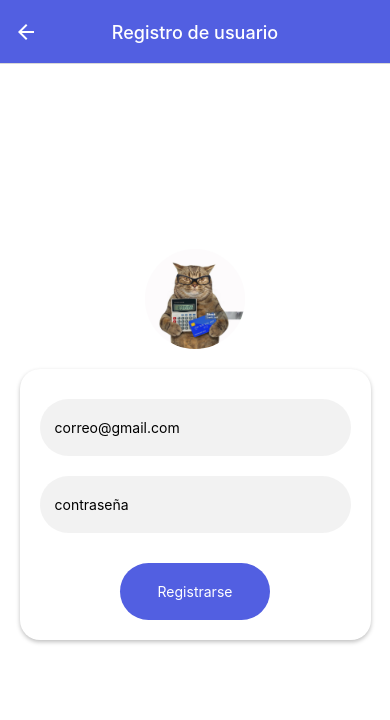
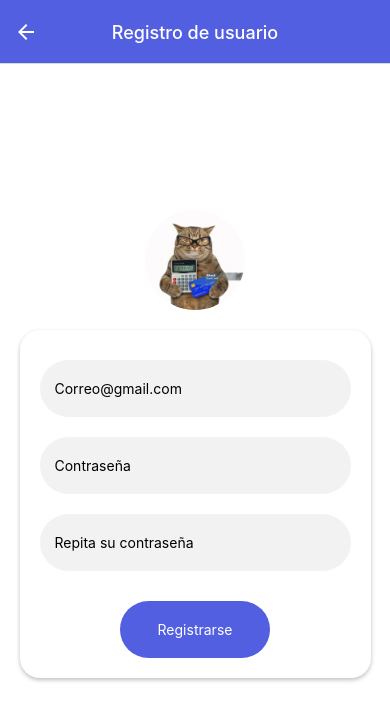
Before and after one commit to Yeremy-Molina-Boundpay/BoundPay, a React Native app: screen /Registro in a window 390 px wide. Shown: the top 720 px of the page. Built offline with nearby package versions, Linux system fonts and the light colour scheme.

Commit message:
repetir contraseña creado

```diff
--- a/credenciales.js
+++ b/credenciales.js
@@ -2,6 +2,8 @@
 import { initializeApp } from "firebase/app";
 import { getAuth, initializeAuth, getReactNativePersistence } from "firebase/auth";
 import AsyncStorage from "@react-native-async-storage/async-storage";
+
+
 // TODO: Add SDKs for Firebase products that you want to use
 // https://firebase.google.com/docs/web/setup#available-libraries
 
@@ -21,4 +23,5 @@ const auth = initializeAuth(app, {
     persistence: getReactNativePersistence(AsyncStorage),
 });
 
+
 export { auth };
--- a/screens/Login.js
+++ b/screens/Login.js
@@ -3,7 +3,7 @@ import { Text, StyleSheet, View, Image,ToastAndroid, TextInput, TouchableOpacity
 import { auth } from "../credenciales";
 import AsyncStorage from "@react-native-async-storage/async-storage";
 import appFirebase from '../credenciales'
-import {  signInWithEmailAndPassword, initializeAuth, getReactNativePersistence } from "firebase/auth";
+import {  signInWithEmailAndPassword,sendEmailVerification, initializeAuth, getReactNativePersistence } from "firebase/auth";
 
 
 //Inicializar firebase auth con persistencia
@@ -47,12 +47,12 @@ export default function Login(props){
 
                 <View style={styles.tarjeta}>
                     <View style={styles.cajaTexto}>
-                        <TextInput placeholder="correo@gmail.com" style={{paddingHorizontal:15}}
+                        <TextInput placeholder="Correo@gmail.com" style={{paddingHorizontal:15}}
                         onChangeText={(text)=>setEmail(text)} />
                     </View>
 
                     <View style={styles.cajaTexto}>
-                        <TextInput placeholder="contraseña" style={{paddingHorizontal:15}}
+                        <TextInput placeholder="Contraseña" style={{paddingHorizontal:15}}
                         onChangeText={(text)=>setPassword(text)}
                         secureTextEntry={true} />
                     </View>
--- a/screens/registro.js
+++ b/screens/registro.js
@@ -1,21 +1,39 @@
 import React, { useState } from "react";
-import { Text, StyleSheet, View, Image, TextInput, TouchableOpacity, Alert } from "react-native";
+import { Text, StyleSheet, View, Image,ToastAndroid, TextInput, TouchableOpacity, Alert } from "react-native";
 import AsyncStorage from "@react-native-async-storage/async-storage";
 import appFirebase from '../credenciales';
-import { createUserWithEmailAndPassword } from "firebase/auth";
+import { createUserWithEmailAndPassword, sendEmailVerification } from "firebase/auth";
 import { auth } from "../credenciales";
+
+
+
+
 
 export default function Registro(props) {
 
     const [email, setEmail] = useState("");
     const [password, setPassword] = useState("");
+    const [password2, setPassword2] = useState("");
+
+
+
 
     const registrar = async () => {
         try {
+            if(password==password2){
+                await createUserWithEmailAndPassword(auth, email, password);
 
-            await createUserWithEmailAndPassword(auth, email, password);
-            Alert.alert("Registro exitoso", "Tu cuenta ha sido creada");
-            props.navigation.navigate('Login');
+
+
+
+                ToastAndroid.show('Tu cuenta se creo exitosamente.', ToastAndroid.SHORT);
+                props.navigation.navigate('Login');
+
+
+            }else{
+                ToastAndroid.show('Las contraseñas no coinciden', ToastAndroid.LONG);
+            }
+
         } catch (error) {
             console.log(error);
             Alert.alert("Error", "No se pudo crear la cuenta. Intenta de nuevo.");
@@ -31,17 +49,27 @@ export default function Registro(props) {
             <View style={styles.tarjeta}>
                 <View style={styles.cajaTexto}>
                     <TextInput
-                        placeholder="correo@gmail.com"
+                        placeholder="Correo@gmail.com"
                         style={{ paddingHorizontal: 15 }}
                         onChangeText={(text) => setEmail(text)}
                     />
                 </View>
 
+
                 <View style={styles.cajaTexto}>
                     <TextInput
-                        placeholder="contraseña"
+                        placeholder="Contraseña"
                         style={{ paddingHorizontal: 15 }}
                         onChangeText={(text) => setPassword(text)}
+                        secureTextEntry={true}
+                    />
+                </View>
+
+                <View style={styles.cajaTexto}>
+                    <TextInput
+                        placeholder="Repita su contraseña"
+                        style={{ paddingHorizontal: 15 }}
+                        onChangeText={(text) => setPassword2(text)}
                         secureTextEntry={true}
                     />
                 </View>
```
